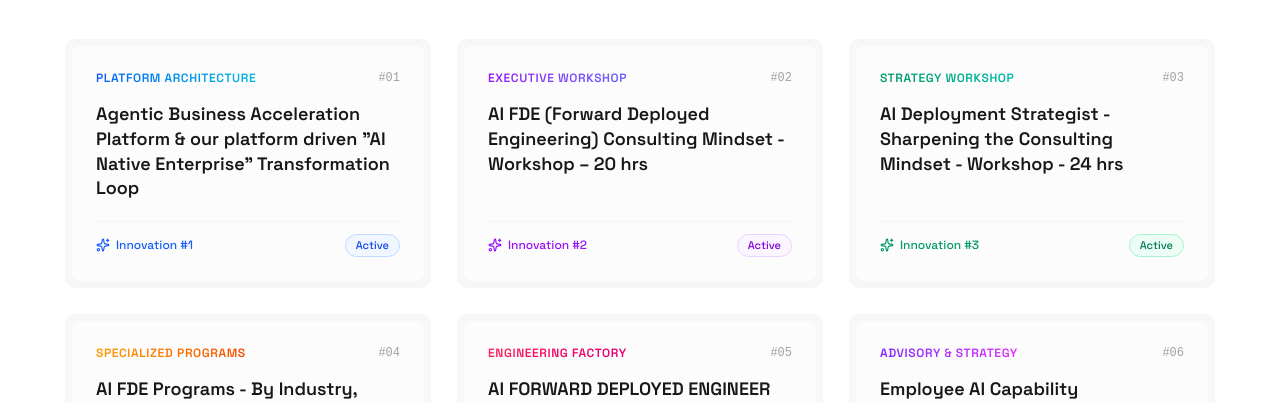
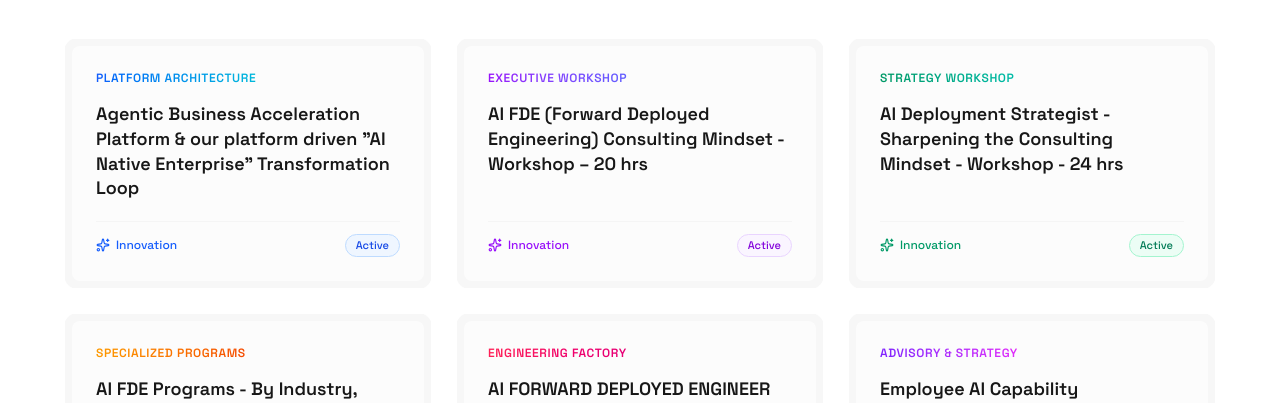
Before and after one commit to EnterpriseSI-Product-Engineering/esi-website, a React (Vite) app: page /thought-leadership/product-innovation in a window 1280 px wide. Shown: the part 364-767 px from the top of the page. Built offline with nearby package versions, Linux system fonts and the light colour scheme.

Commit message:
fix: remove card numbering from Product Innovations page

```diff
--- a/src/pages/ProductInnovation.jsx
+++ b/src/pages/ProductInnovation.jsx
@@ -164,9 +164,6 @@ const ProductInnovation = () => {
                     >
                       {item.category}
                     </span>
-                    <span className="text-xs font-mono text-neutral-400 font-medium">
-                      #{String(index + 1).padStart(2, "0")}
-                    </span>
                   </div>
                   <h3
                     className={`text-lg font-semibold text-neutral-900 group-hover:bg-gradient-to-r ${item.hoverGradient} group-hover:bg-clip-text group-hover:text-transparent transition-all duration-300 leading-snug`}
@@ -179,7 +176,7 @@ const ProductInnovation = () => {
                     className={`inline-flex items-center gap-1.5 text-xs font-medium ${item.accentColor}`}
                   >
                     <Sparkles className="w-3.5 h-3.5" />
-                    Innovation #{index + 1}
+                    Innovation
                   </span>
                   <span
                     className={`text-[11px] font-medium px-2.5 py-0.5 rounded-full border ${item.badgeClass}`}
```
